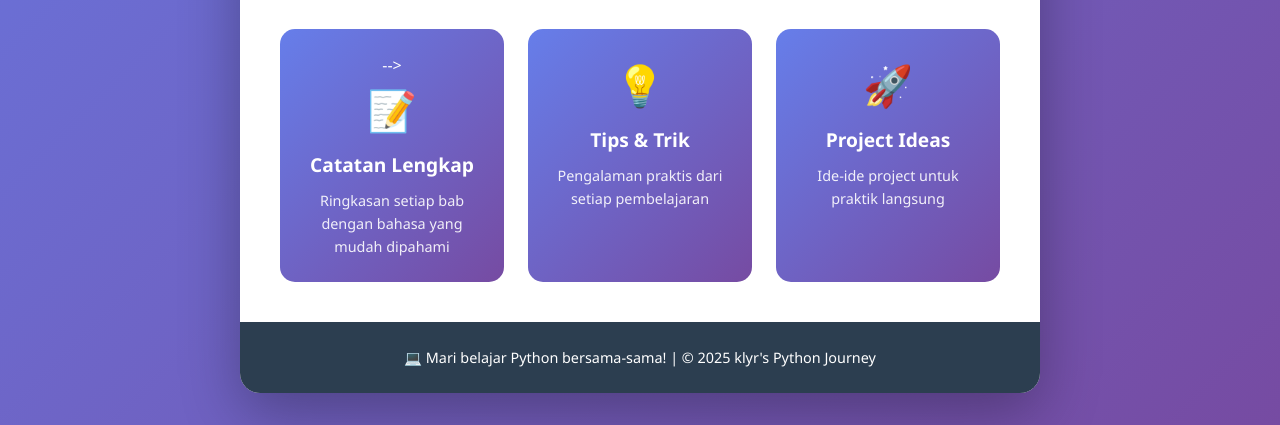
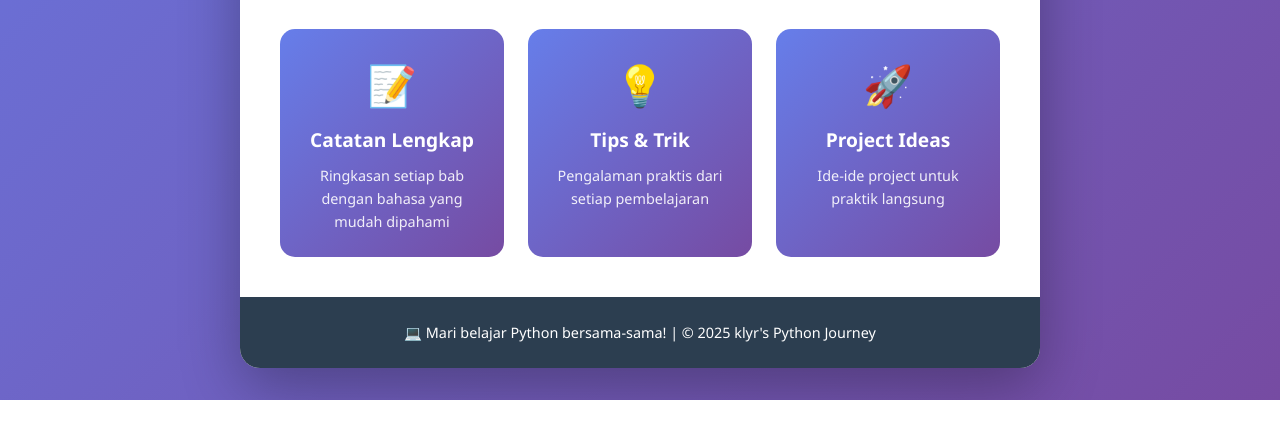
Before and after one commit to A-klyr/A-klyr.github.io, a plain HTML site: page index.html in a window 1280 px wide. Shown: the part 751-1176 px from the top of the page. After the commit the page ends 1151 px from the top, so only its background shows below. Drawn offline with Linux system fonts and the light colour scheme.

Commit message:
Update index.html

```diff
--- a/index.html
+++ b/index.html
@@ -248,7 +248,7 @@
         </div>
 
         <div class="features">
-          <div class="feature-card"> -->
+          <div class="feature-card">
             <div class="icon">📝</div>
             <h3>Catatan Lengkap</h3>
             <p>Ringkasan setiap bab dengan bahasa yang mudah dipahami</p>
```
